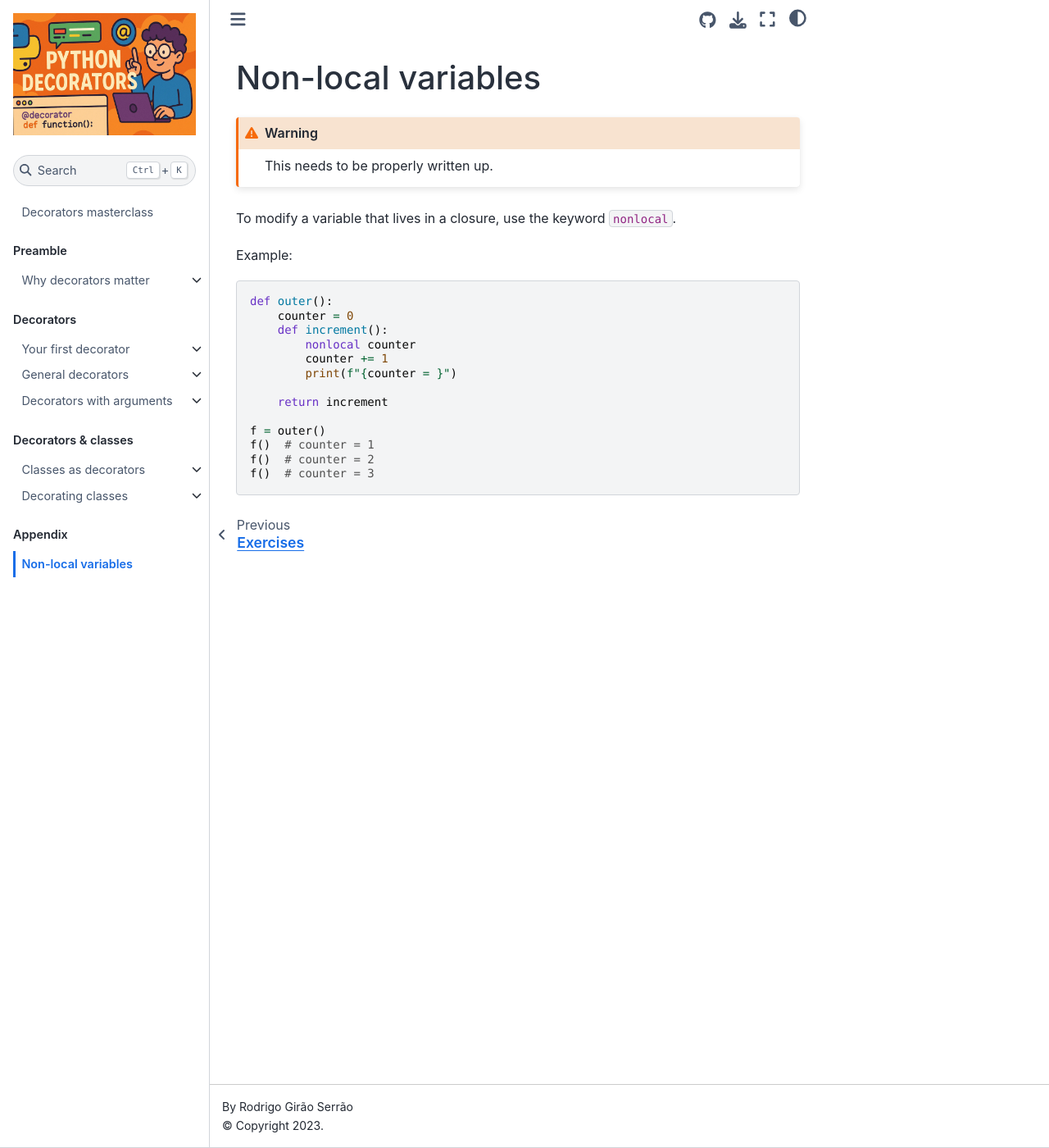
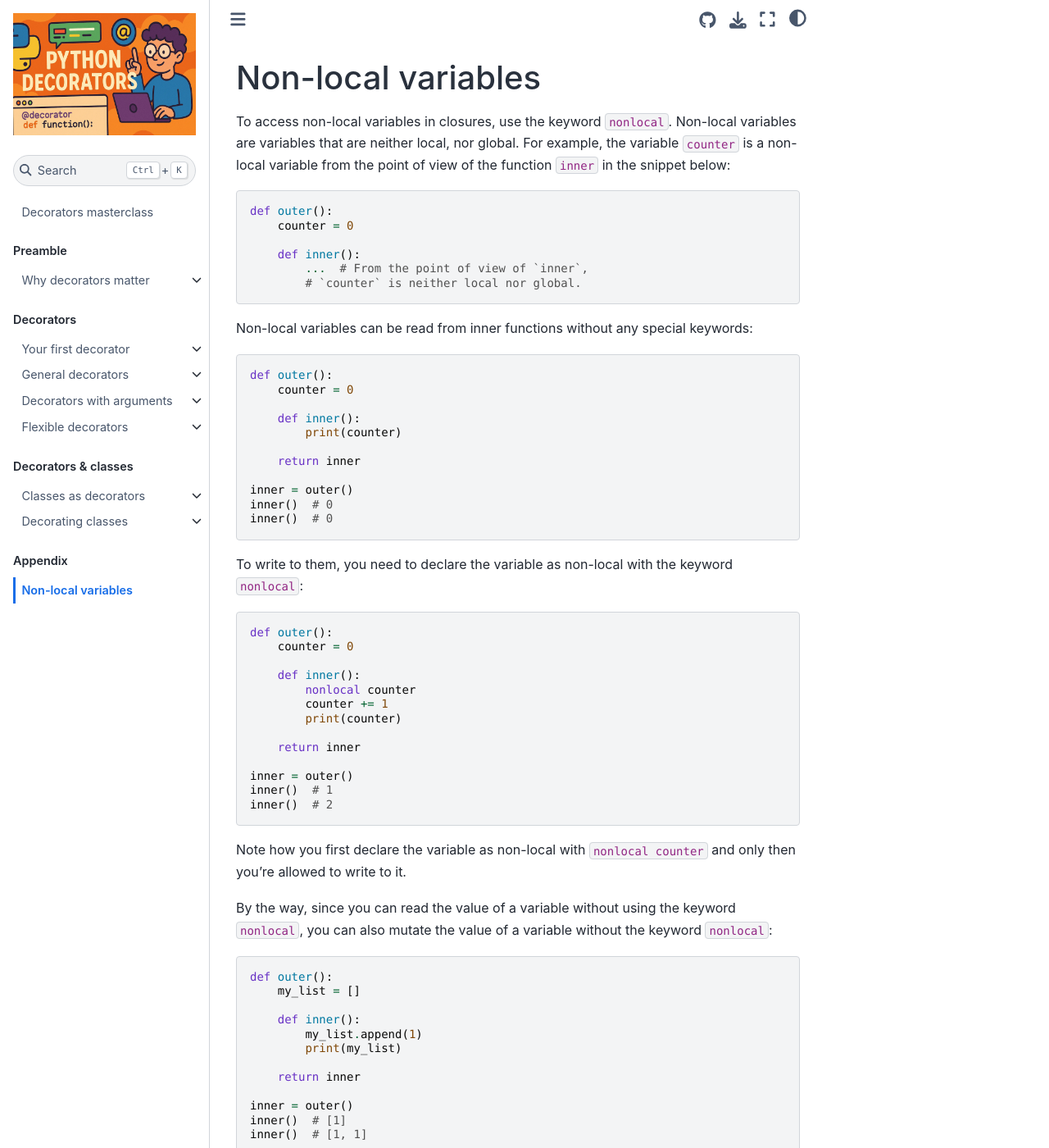
Before and after one commit to mathspp/decorators, a Jupyter Book: the page built from appendix/non-local-variables.md, in a window 1280 px wide and 1400 px high. Shown: the whole window at 82% size. Built offline with Jupyter Book 1.0.4 settings and Sphinx 7.4.7 and the Sphinx Book theme 1.1.4, drawn with Linux system fonts in a browser that asks for light colours.

````diff
--- a/_toc.yml
+++ b/_toc.yml
@@ -41,11 +41,26 @@ parts:
         - file: general-decorators/summary.md
       - file: decorators-with-arguments/index.md
         sections:
+        - file: decorators-with-arguments/web-server-crash.md
+        - file: decorators-with-arguments/global-cache-size.md
+        - file: decorators-with-arguments/decorator-with-two-arguments.md
+        - file: decorators-with-arguments/decorator-factory.md
+        - file: decorators-with-arguments/inline-factory-usage.md
+        - file: decorators-with-arguments/decorators-with-arguments.md
         - file: decorators-with-arguments/exercises.md
+        - file: decorators-with-arguments/summary.md
+      - file: flexible-decorators/index.md
+        sections:
+        - file: flexible-decorators/a-flexible-decorator.md
+        - file: flexible-decorators/optional-arguments.md
+        - file: flexible-decorators/no-arguments.md
+        - file: flexible-decorators/exercises.md
+        - file: flexible-decorators/summary.md
   - caption: Decorators & classes
     chapters:
       - file: classes-as-decorators/index.md
         sections:
+        - file: classes-as-decorators/classes-are-callable.md
         - file: classes-as-decorators/exercises.md
       - file: decorating-classes/index.md
         sections:
--- a/appendix/non-local-variables.md
+++ b/appendix/non-local-variables.md
@@ -1,25 +1,67 @@
 # Non-local variables
 
-```{warning}
-This needs to be properly written up.
-```
-
-To modify a variable that lives in a closure, use the keyword `nonlocal`.
-
-Example:
+To access non-local variables in closures, use the keyword `nonlocal`.
+Non-local variables are variables that are neither local, nor global.
+For example, the variable `counter` is a non-local variable from the point of view of the function `inner` in the snippet below:
 
 ```py
 def outer():
     counter = 0
-    def increment():
+
+    def inner():
+        ...  # From the point of view of `inner`,
+        # `counter` is neither local nor global.
+```
+
+Non-local variables can be read from inner functions without any special keywords:
+
+```py
+def outer():
+    counter = 0
+
+    def inner():
+        print(counter)
+
+    return inner
+
+inner = outer()
+inner()  # 0
+inner()  # 0
+```
+
+To write to them, you need to declare the variable as non-local with the keyword `nonlocal`:
+
+```py
+def outer():
+    counter = 0
+
+    def inner():
         nonlocal counter
         counter += 1
-        print(f"{counter = }")
+        print(counter)
 
-    return increment
+    return inner
 
-f = outer()
-f()  # counter = 1
-f()  # counter = 2
-f()  # counter = 3
+inner = outer()
+inner()  # 1
+inner()  # 2
 ```
+
+Note how you first declare the variable as non-local with `nonlocal counter` and only then you're allowed to write to it.
+
+By the way, since you can read the value of a variable without using the keyword `nonlocal`, you can also mutate the value of a variable without the keyword `nonlocal`:
+
+```py
+def outer():
+    my_list = []
+
+    def inner():
+        my_list.append(1)
+        print(my_list)
+
+    return inner
+
+inner = outer()
+inner()  # [1]
+inner()  # [1, 1]
+```
````
Also changed, not shown: classes-as-decorators/classes-are-callable.md (added, +26 -0 lines), classes-as-decorators/exercises.md (+4 -2 lines), decorators-with-arguments/decorator-factory.md (added, +72 -0 lines), decorators-with-arguments/decorator-with-two-arguments.md (added, +58 -0 lines), decorators-with-arguments/decorators-with-arguments.md (added, +80 -0 lines), decorators-with-arguments/exercises.md (+35 -8 lines), decorators-with-arguments/global-cache-size.md (added, +29 -0 lines), decorators-with-arguments/index.md (+8 -0 lines), decorators-with-arguments/inline-factory-usage.md (added, +55 -0 lines), decorators-with-arguments/summary.md (added, +14 -0 lines), decorators-with-arguments/web-server-crash.md (added, +46 -0 lines), flexible-decorators/a-flexible-decorator.md (added, +29 -0 lines), flexible-decorators/exercises.md (added, +12 -0 lines), flexible-decorators/index.md (added, +14 -0 lines), 4 more files.
